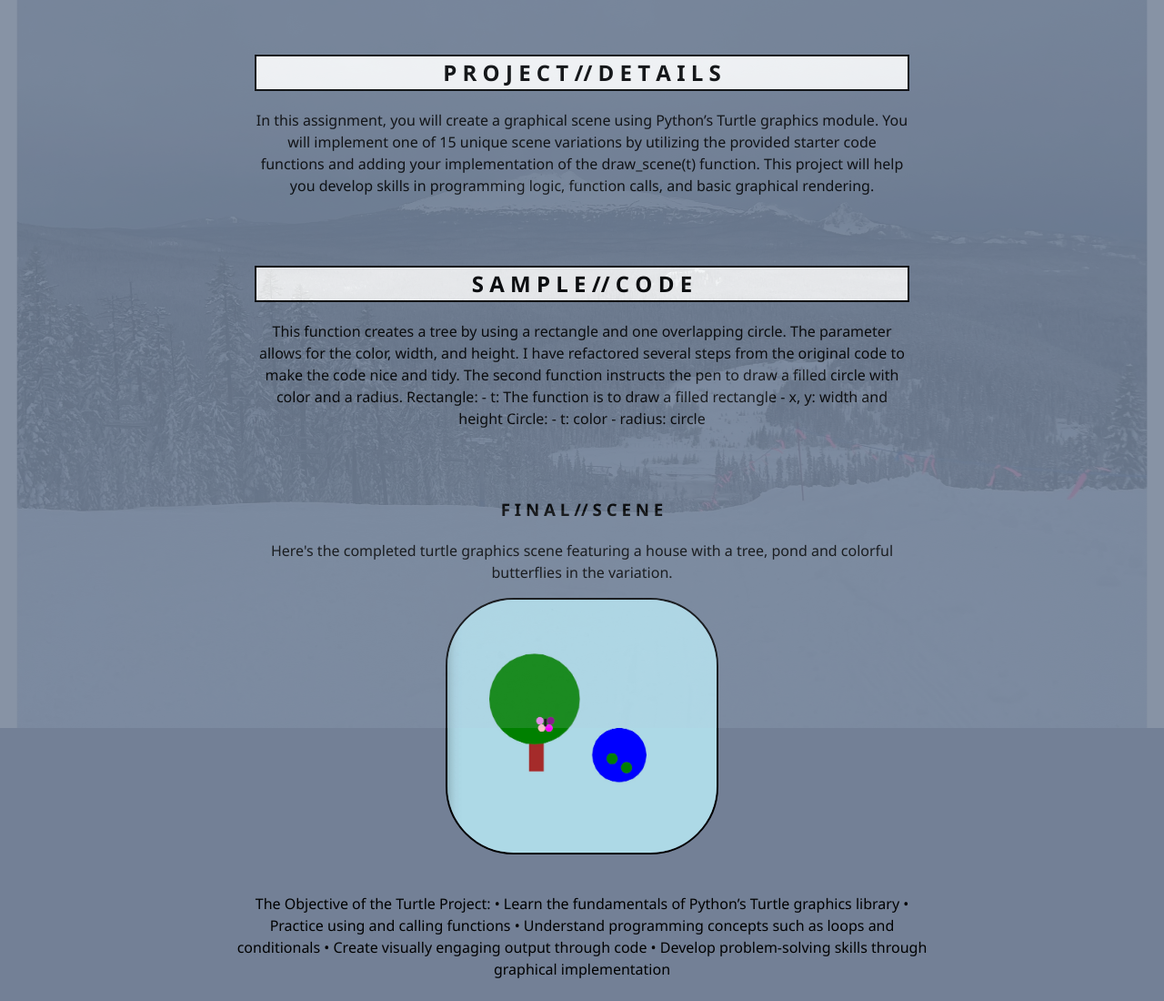
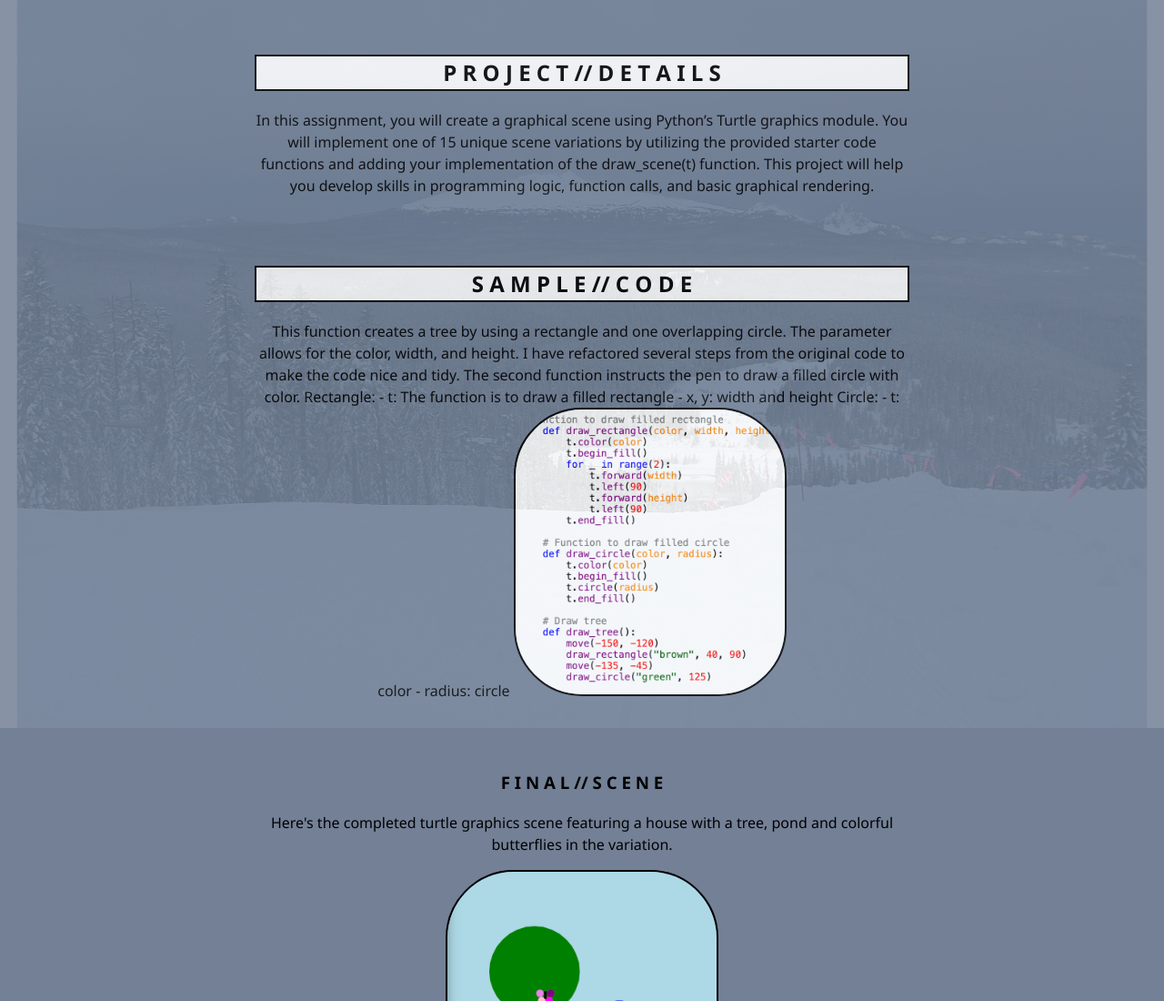
Before and after one commit to atlascosmos/atlasolofsonUO-110-S25-Project9, a plain HTML site: page Turtle_Project.html in a window 1280 px wide. Shown: the top 1100 px of the page at 91% size. Drawn offline with Linux system fonts and the light colour scheme.

Commit message:
Update Turtle_Project.html

```diff
--- a/Turtle_Project.html
+++ b/Turtle_Project.html
@@ -10,7 +10,6 @@
 <body>
     <section>
     <h1>P R O J E C T // D E T A I L S</h1>
-    <text-indent></text-indent>
         <p>In this assignment, you will create a graphical scene using Python’s Turtle graphics
             module. You will implement one of 15 unique scene variations by utilizing the provided
             starter code functions and adding your implementation of the draw_scene(t) function.
@@ -22,8 +21,7 @@
         <h1>S A M P L E // C O D E</h1>
         <p>This function creates a tree by using a rectangle and one overlapping circle. The parameter allows
             for the color, width, and height. I have refactored several steps from the original code to make
-            the code nice and tidy. The second function instructs the pen to draw a filled circle with color
-            and a radius.
+            the code nice and tidy. The second function instructs the pen to draw a filled circle with color.
 
         Rectangle:
         - t: The function is to draw a filled rectangle
@@ -32,7 +30,7 @@
         - t: color
         - radius: circle
 
-        <link rel="stylesheet" href="Sample_Code.html">
+        <img src="Sample_Code.jpg" alt="Sample_Code">
 
         <p>
         </section>
```
